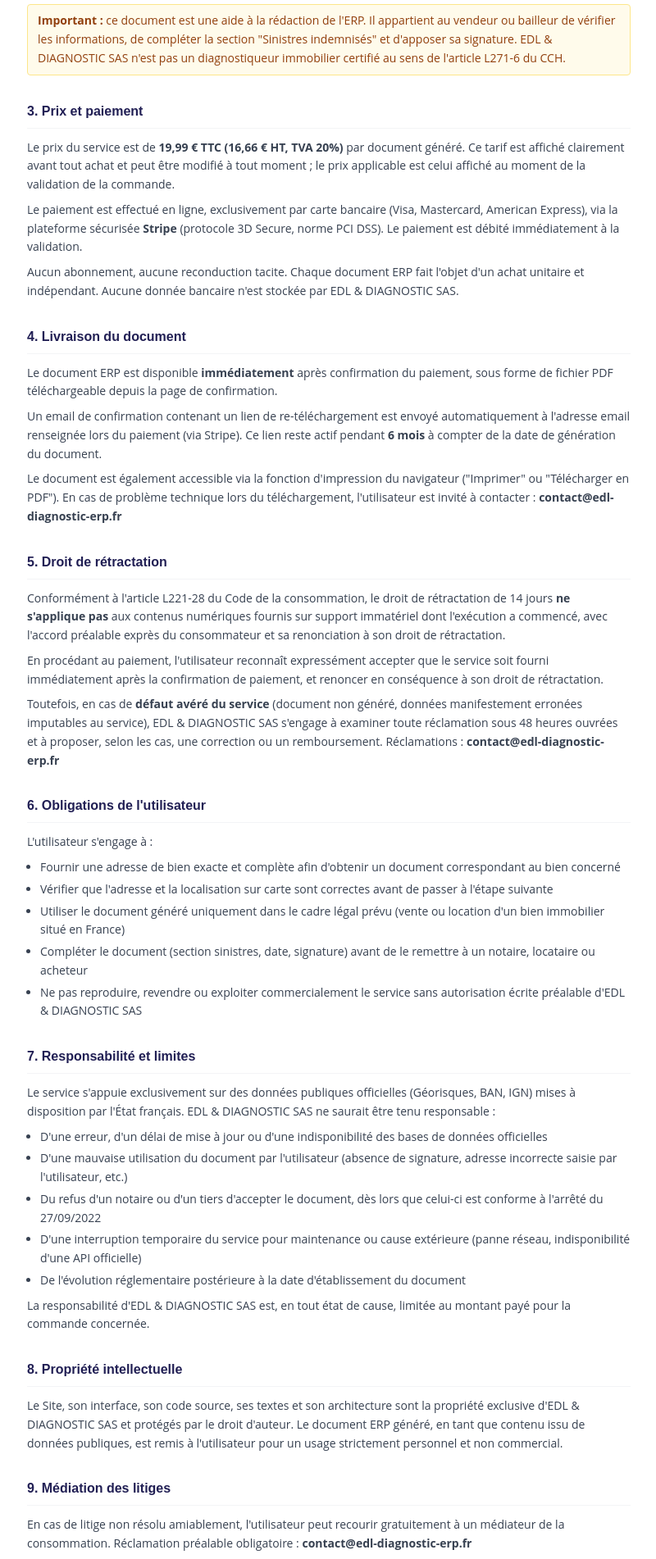
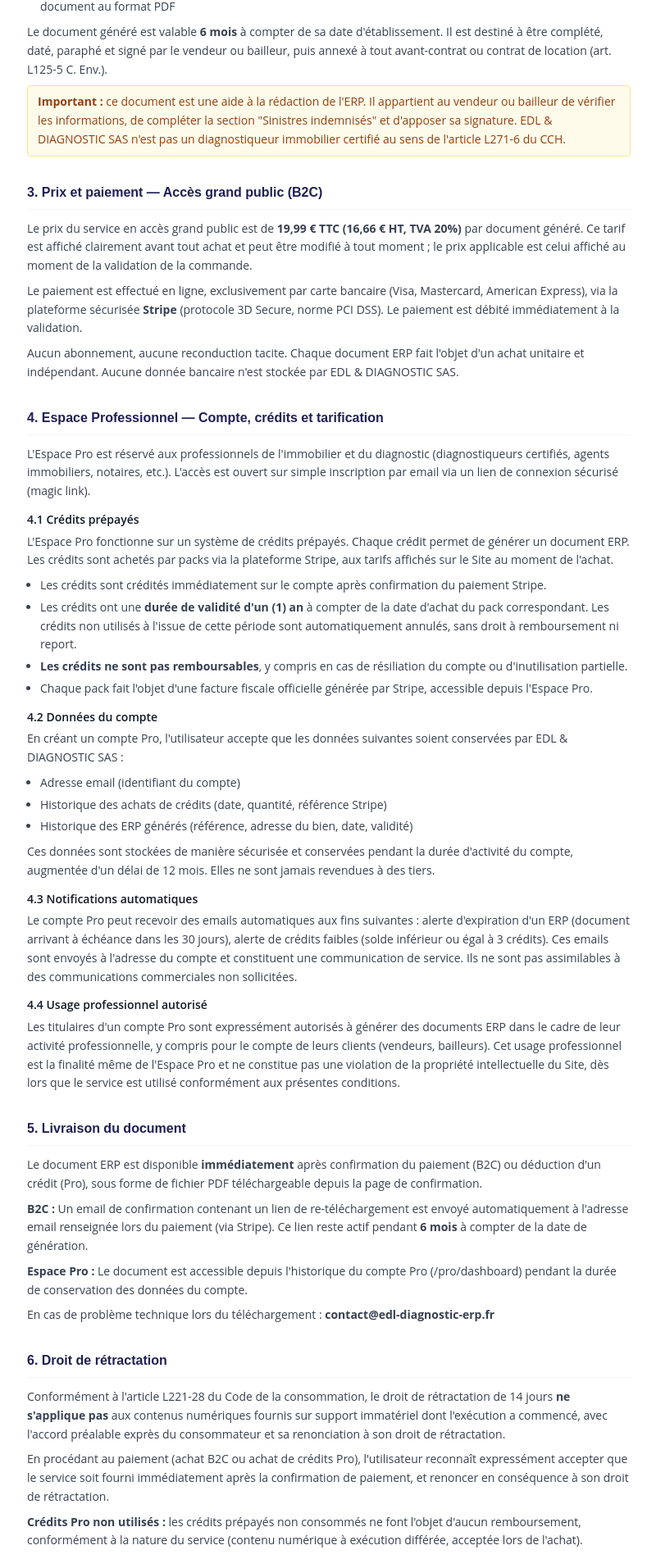
Before and after one commit to gregory690/erp-immo, a React (Vite) app: page /cgu in a window 1280 px wide. Shown: the part 818-2720 px from the top of the page at 82% size, without its empty margins (239-1039 px from the left). Built offline with nearby package versions, Linux system fonts and the light colour scheme.

Commit message:
legal: mise à jour CGU — ajout Espace Pro, crédits prépayés, expiration 1 an, no-refund
Co-Authored-By: Claude Sonnet 4.6 <noreply@anthropic.com>

```diff
--- a/src/pages/CGU.tsx
+++ b/src/pages/CGU.tsx
@@ -28,13 +28,14 @@ export default function CGU() {
       {/* Content */}
       <main className="max-w-3xl mx-auto px-4 py-12">
         <h1 className="text-3xl font-black text-navy-900 mb-2">Conditions Générales d'Utilisation et de Vente</h1>
-        <p className="text-sm text-gray-400 mb-10">En vigueur au 1er janvier 2026 — Applicables à tout achat sur erp-immo.vercel.app</p>
+        <p className="text-sm text-gray-400 mb-10">En vigueur au 10 mars 2026 — Applicables à tout achat sur edl-diagnostic-erp.fr</p>
 
         <section className="space-y-8 text-gray-700 text-sm leading-relaxed">
 
           <div>
             <h2 className="text-base font-bold text-navy-900 mb-3 pb-2 border-b border-gray-100">1. Objet</h2>
-            <p>Les présentes Conditions Générales d'Utilisation et de Vente (CGU/CGV) régissent l'accès et l'utilisation du service de génération d'État des Risques et Pollutions (ERP) en ligne, proposé par EDL &amp; DIAGNOSTIC SAS, ainsi que tout achat réalisé sur le site erp-immo.vercel.app (ci-après "le Site").</p>
+            <p>Les présentes Conditions Générales d'Utilisation et de Vente (CGU/CGV) régissent l'accès et l'utilisation du service de génération d'État des Risques et Pollutions (ERP) en ligne, proposé par EDL &amp; DIAGNOSTIC SAS, ainsi que tout achat réalisé sur le site edl-diagnostic-erp.fr (ci-après "le Site").</p>
+            <p className="mt-2">Le Site propose deux modes d'accès : un accès <strong>grand public (B2C)</strong> permettant l'achat unitaire d'un ERP, et un accès <strong>professionnel (Espace Pro)</strong> permettant aux diagnostiqueurs immobiliers et professionnels de l'immobilier de générer des ERP par lots via un système de crédits prépayés.</p>
             <p className="mt-2">Toute utilisation du Site ou tout achat implique l'acceptation pleine, entière et sans réserve des présentes conditions. L'utilisateur est invité à les lire attentivement avant de passer commande.</p>
           </div>
 
@@ -46,47 +47,79 @@ export default function CGU() {
               <li>Saisie de l'adresse du bien immobilier</li>
               <li>Confirmation de la localisation sur carte interactive et récupération automatique des références cadastrales (source : IGN)</li>
               <li>Interrogation automatique des bases de données officielles : Géorisques (BRGM), Base Adresse Nationale (BAN), IGN — pour calculer l'exposition aux risques naturels, technologiques, miniers, sismiques, radon, argiles, sites industriels (BASIAS/BASOL) et catastrophes naturelles</li>
-              <li>Paiement sécurisé et mise à disposition immédiate du document au format PDF</li>
+              <li>Paiement sécurisé (B2C) ou déduction d'un crédit (Espace Pro), puis mise à disposition immédiate du document au format PDF</li>
             </ol>
             <p className="mt-2">Le document généré est valable <strong>6 mois</strong> à compter de sa date d'établissement. Il est destiné à être complété, daté, paraphé et signé par le vendeur ou bailleur, puis annexé à tout avant-contrat ou contrat de location (art. L125-5 C. Env.).</p>
             <p className="mt-2 text-amber-800 bg-amber-50 border border-amber-200 rounded px-3 py-2"><strong>Important :</strong> ce document est une aide à la rédaction de l'ERP. Il appartient au vendeur ou bailleur de vérifier les informations, de compléter la section "Sinistres indemnisés" et d'apposer sa signature. EDL &amp; DIAGNOSTIC SAS n'est pas un diagnostiqueur immobilier certifié au sens de l'article L271-6 du CCH.</p>
           </div>
 
           <div>
-            <h2 className="text-base font-bold text-navy-900 mb-3 pb-2 border-b border-gray-100">3. Prix et paiement</h2>
-            <p>Le prix du service est de <strong>19,99 € TTC (16,66 € HT, TVA 20%)</strong> par document généré. Ce tarif est affiché clairement avant tout achat et peut être modifié à tout moment ; le prix applicable est celui affiché au moment de la validation de la commande.</p>
+            <h2 className="text-base font-bold text-navy-900 mb-3 pb-2 border-b border-gray-100">3. Prix et paiement — Accès grand public (B2C)</h2>
+            <p>Le prix du service en accès grand public est de <strong>19,99 € TTC (16,66 € HT, TVA 20%)</strong> par document généré. Ce tarif est affiché clairement avant tout achat et peut être modifié à tout moment ; le prix applicable est celui affiché au moment de la validation de la commande.</p>
             <p className="mt-2">Le paiement est effectué en ligne, exclusivement par carte bancaire (Visa, Mastercard, American Express), via la plateforme sécurisée <strong>Stripe</strong> (protocole 3D Secure, norme PCI DSS). Le paiement est débité immédiatement à la validation.</p>
             <p className="mt-2">Aucun abonnement, aucune reconduction tacite. Chaque document ERP fait l'objet d'un achat unitaire et indépendant. Aucune donnée bancaire n'est stockée par EDL &amp; DIAGNOSTIC SAS.</p>
           </div>
 
           <div>
-            <h2 className="text-base font-bold text-navy-900 mb-3 pb-2 border-b border-gray-100">4. Livraison du document</h2>
-            <p>Le document ERP est disponible <strong>immédiatement</strong> après confirmation du paiement, sous forme de fichier PDF téléchargeable depuis la page de confirmation.</p>
-            <p className="mt-2">Un email de confirmation contenant un lien de re-téléchargement est envoyé automatiquement à l'adresse email renseignée lors du paiement (via Stripe). Ce lien reste actif pendant <strong>6 mois</strong> à compter de la date de génération du document.</p>
-            <p className="mt-2">Le document est également accessible via la fonction d'impression du navigateur ("Imprimer" ou "Télécharger en PDF"). En cas de problème technique lors du téléchargement, l'utilisateur est invité à contacter : <strong>contact@edl-diagnostic-erp.fr</strong></p>
+            <h2 className="text-base font-bold text-navy-900 mb-3 pb-2 border-b border-gray-100">4. Espace Professionnel — Compte, crédits et tarification</h2>
+            <p>L'Espace Pro est réservé aux professionnels de l'immobilier et du diagnostic (diagnostiqueurs certifiés, agents immobiliers, notaires, etc.). L'accès est ouvert sur simple inscription par email via un lien de connexion sécurisé (magic link).</p>
+
+            <p className="mt-3 font-semibold text-gray-900">4.1 Crédits prépayés</p>
+            <p className="mt-1">L'Espace Pro fonctionne sur un système de crédits prépayés. Chaque crédit permet de générer un document ERP. Les crédits sont achetés par packs via la plateforme Stripe, aux tarifs affichés sur le Site au moment de l'achat.</p>
+            <ul className="mt-2 space-y-1 pl-4 list-disc">
+              <li>Les crédits sont crédités immédiatement sur le compte après confirmation du paiement Stripe.</li>
+              <li>Les crédits ont une <strong>durée de validité d'un (1) an</strong> à compter de la date d'achat du pack correspondant. Les crédits non utilisés à l'issue de cette période sont automatiquement annulés, sans droit à remboursement ni report.</li>
+              <li><strong>Les crédits ne sont pas remboursables</strong>, y compris en cas de résiliation du compte ou d'inutilisation partielle.</li>
+              <li>Chaque pack fait l'objet d'une facture fiscale officielle générée par Stripe, accessible depuis l'Espace Pro.</li>
+            </ul>
+
+            <p className="mt-3 font-semibold text-gray-900">4.2 Données du compte</p>
+            <p className="mt-1">En créant un compte Pro, l'utilisateur accepte que les données suivantes soient conservées par EDL &amp; DIAGNOSTIC SAS :</p>
+            <ul className="mt-2 space-y-1 pl-4 list-disc">
+              <li>Adresse email (identifiant du compte)</li>
+              <li>Historique des achats de crédits (date, quantité, référence Stripe)</li>
+              <li>Historique des ERP générés (référence, adresse du bien, date, validité)</li>
+            </ul>
+            <p className="mt-2">Ces données sont stockées de manière sécurisée et conservées pendant la durée d'activité du compte, augmentée d'un délai de 12 mois. Elles ne sont jamais revendues à des tiers.</p>
+
+            <p className="mt-3 font-semibold text-gray-900">4.3 Notifications automatiques</p>
+            <p className="mt-1">Le compte Pro peut recevoir des emails automatiques aux fins suivantes : alerte d'expiration d'un ERP (document arrivant à échéance dans les 30 jours), alerte de crédits faibles (solde inférieur ou égal à 3 crédits). Ces emails sont envoyés à l'adresse du compte et constituent une communication de service. Ils ne sont pas assimilables à des communications commerciales non sollicitées.</p>
+
+            <p className="mt-3 font-semibold text-gray-900">4.4 Usage professionnel autorisé</p>
+            <p className="mt-1">Les titulaires d'un compte Pro sont expressément autorisés à générer des documents ERP dans le cadre de leur activité professionnelle, y compris pour le compte de leurs clients (vendeurs, bailleurs). Cet usage professionnel est la finalité même de l'Espace Pro et ne constitue pas une violation de la propriété intellectuelle du Site, dès lors que le service est utilisé conformément aux présentes conditions.</p>
           </div>
 
           <div>
-            <h2 className="text-base font-bold text-navy-900 mb-3 pb-2 border-b border-gray-100">5. Droit de rétractation</h2>
-            <p>Conformément à l'article L221-28 du Code de la consommation, le droit de rétractation de 14 jours <strong>ne s'applique pas</strong> aux contenus numériques fournis sur support immatériel dont l'exécution a commencé, avec l'accord préalable exprès du consommateur et sa renonciation à son droit de rétractation.</p>
-            <p className="mt-2">En procédant au paiement, l'utilisateur reconnaît expressément accepter que le service soit fourni immédiatement après la confirmation de paiement, et renoncer en conséquence à son droit de rétractation.</p>
-            <p className="mt-2">Toutefois, en cas de <strong>défaut avéré du service</strong> (document non généré, données manifestement erronées imputables au service), EDL &amp; DIAGNOSTIC SAS s'engage à examiner toute réclamation sous 48 heures ouvrées et à proposer, selon les cas, une correction ou un remboursement. Réclamations : <strong>contact@edl-diagnostic-erp.fr</strong></p>
+            <h2 className="text-base font-bold text-navy-900 mb-3 pb-2 border-b border-gray-100">5. Livraison du document</h2>
+            <p>Le document ERP est disponible <strong>immédiatement</strong> après confirmation du paiement (B2C) ou déduction d'un crédit (Pro), sous forme de fichier PDF téléchargeable depuis la page de confirmation.</p>
+            <p className="mt-2"><strong>B2C :</strong> Un email de confirmation contenant un lien de re-téléchargement est envoyé automatiquement à l'adresse email renseignée lors du paiement (via Stripe). Ce lien reste actif pendant <strong>6 mois</strong> à compter de la date de génération.</p>
+            <p className="mt-2"><strong>Espace Pro :</strong> Le document est accessible depuis l'historique du compte Pro (/pro/dashboard) pendant la durée de conservation des données du compte.</p>
+            <p className="mt-2">En cas de problème technique lors du téléchargement : <strong>contact@edl-diagnostic-erp.fr</strong></p>
           </div>
 
           <div>
-            <h2 className="text-base font-bold text-navy-900 mb-3 pb-2 border-b border-gray-100">6. Obligations de l'utilisateur</h2>
+            <h2 className="text-base font-bold text-navy-900 mb-3 pb-2 border-b border-gray-100">6. Droit de rétractation</h2>
+            <p>Conformément à l'article L221-28 du Code de la consommation, le droit de rétractation de 14 jours <strong>ne s'applique pas</strong> aux contenus numériques fournis sur support immatériel dont l'exécution a commencé, avec l'accord préalable exprès du consommateur et sa renonciation à son droit de rétractation.</p>
+            <p className="mt-2">En procédant au paiement (achat B2C ou achat de crédits Pro), l'utilisateur reconnaît expressément accepter que le service soit fourni immédiatement après la confirmation de paiement, et renoncer en conséquence à son droit de rétractation.</p>
+            <p className="mt-2"><strong>Crédits Pro non utilisés :</strong> les crédits prépayés non consommés ne font l'objet d'aucun remboursement, conformément à la nature du service (contenu numérique à exécution différée, acceptée lors de l'achat).</p>
+            <p className="mt-2">Toutefois, en cas de <strong>défaut avéré du service</strong> (document non généré, données manifestement erronées imputables au service), EDL &amp; DIAGNOSTIC SAS s'engage à examiner toute réclamation sous 48 heures ouvrées et à proposer, selon les cas, une correction, un remboursement ou la restitution d'un crédit. Réclamations : <strong>contact@edl-diagnostic-erp.fr</strong></p>
+          </div>
+
+          <div>
+            <h2 className="text-base font-bold text-navy-900 mb-3 pb-2 border-b border-gray-100">7. Obligations de l'utilisateur</h2>
             <p>L'utilisateur s'engage à :</p>
             <ul className="mt-2 space-y-1 pl-4 list-disc">
               <li>Fournir une adresse de bien exacte et complète afin d'obtenir un document correspondant au bien concerné</li>
               <li>Vérifier que l'adresse et la localisation sur carte sont correctes avant de passer à l'étape suivante</li>
               <li>Utiliser le document généré uniquement dans le cadre légal prévu (vente ou location d'un bien immobilier situé en France)</li>
               <li>Compléter le document (section sinistres, date, signature) avant de le remettre à un notaire, locataire ou acheteur</li>
-              <li>Ne pas reproduire, revendre ou exploiter commercialement le service sans autorisation écrite préalable d'EDL &amp; DIAGNOSTIC SAS</li>
+              <li>Ne pas partager ses identifiants de compte Pro avec des tiers non autorisés</li>
+              <li>Ne pas reproduire, revendre ou exploiter commercialement le service en dehors des usages autorisés par les présentes CGU</li>
             </ul>
           </div>
 
           <div>
-            <h2 className="text-base font-bold text-navy-900 mb-3 pb-2 border-b border-gray-100">7. Responsabilité et limites</h2>
+            <h2 className="text-base font-bold text-navy-900 mb-3 pb-2 border-b border-gray-100">8. Responsabilité et limites</h2>
             <p>Le service s'appuie exclusivement sur des données publiques officielles (Géorisques, BAN, IGN) mises à disposition par l'État français. EDL &amp; DIAGNOSTIC SAS ne saurait être tenu responsable :</p>
             <ul className="mt-2 space-y-1 pl-4 list-disc">
               <li>D'une erreur, d'un délai de mise à jour ou d'une indisponibilité des bases de données officielles</li>
@@ -94,23 +127,24 @@ export default function CGU() {
               <li>Du refus d'un notaire ou d'un tiers d'accepter le document, dès lors que celui-ci est conforme à l'arrêté du 27/09/2022</li>
               <li>D'une interruption temporaire du service pour maintenance ou cause extérieure (panne réseau, indisponibilité d'une API officielle)</li>
               <li>De l'évolution réglementaire postérieure à la date d'établissement du document</li>
+              <li>De l'expiration de crédits Pro non utilisés dans le délai d'un an</li>
             </ul>
-            <p className="mt-2">La responsabilité d'EDL &amp; DIAGNOSTIC SAS est, en tout état de cause, limitée au montant payé pour la commande concernée.</p>
+            <p className="mt-2">La responsabilité d'EDL &amp; DIAGNOSTIC SAS est, en tout état de cause, limitée au montant payé pour la commande ou le pack de crédits concerné.</p>
           </div>
 
           <div>
-            <h2 className="text-base font-bold text-navy-900 mb-3 pb-2 border-b border-gray-100">8. Propriété intellectuelle</h2>
-            <p>Le Site, son interface, son code source, ses textes et son architecture sont la propriété exclusive d'EDL &amp; DIAGNOSTIC SAS et protégés par le droit d'auteur. Le document ERP généré, en tant que contenu issu de données publiques, est remis à l'utilisateur pour un usage strictement personnel et non commercial.</p>
+            <h2 className="text-base font-bold text-navy-900 mb-3 pb-2 border-b border-gray-100">9. Propriété intellectuelle</h2>
+            <p>Le Site, son interface, son code source, ses textes et son architecture sont la propriété exclusive d'EDL &amp; DIAGNOSTIC SAS et protégés par le droit d'auteur. Le document ERP généré, en tant que contenu issu de données publiques, est remis à l'utilisateur (ou à ses clients, dans le cadre de l'usage Pro autorisé) pour un usage conforme à la réglementation immobilière en vigueur.</p>
           </div>
 
           <div>
-            <h2 className="text-base font-bold text-navy-900 mb-3 pb-2 border-b border-gray-100">9. Médiation des litiges</h2>
+            <h2 className="text-base font-bold text-navy-900 mb-3 pb-2 border-b border-gray-100">10. Médiation des litiges</h2>
             <p>En cas de litige non résolu amiablement, l'utilisateur peut recourir gratuitement à un médiateur de la consommation. Réclamation préalable obligatoire : <strong>contact@edl-diagnostic-erp.fr</strong></p>
             <p className="mt-2">Plateforme européenne de règlement en ligne des litiges (RLL) : <strong>https://ec.europa.eu/consumers/odr</strong></p>
           </div>
 
           <div>
-            <h2 className="text-base font-bold text-navy-900 mb-3 pb-2 border-b border-gray-100">10. Droit applicable et juridiction</h2>
+            <h2 className="text-base font-bold text-navy-900 mb-3 pb-2 border-b border-gray-100">11. Droit applicable et juridiction</h2>
             <p>Les présentes CGU/CGV sont soumises au droit français. En cas de litige persistant après tentative de médiation, les tribunaux compétents sont ceux du ressort du siège social d'EDL &amp; DIAGNOSTIC SAS (Brest, Finistère).</p>
           </div>
 
```
